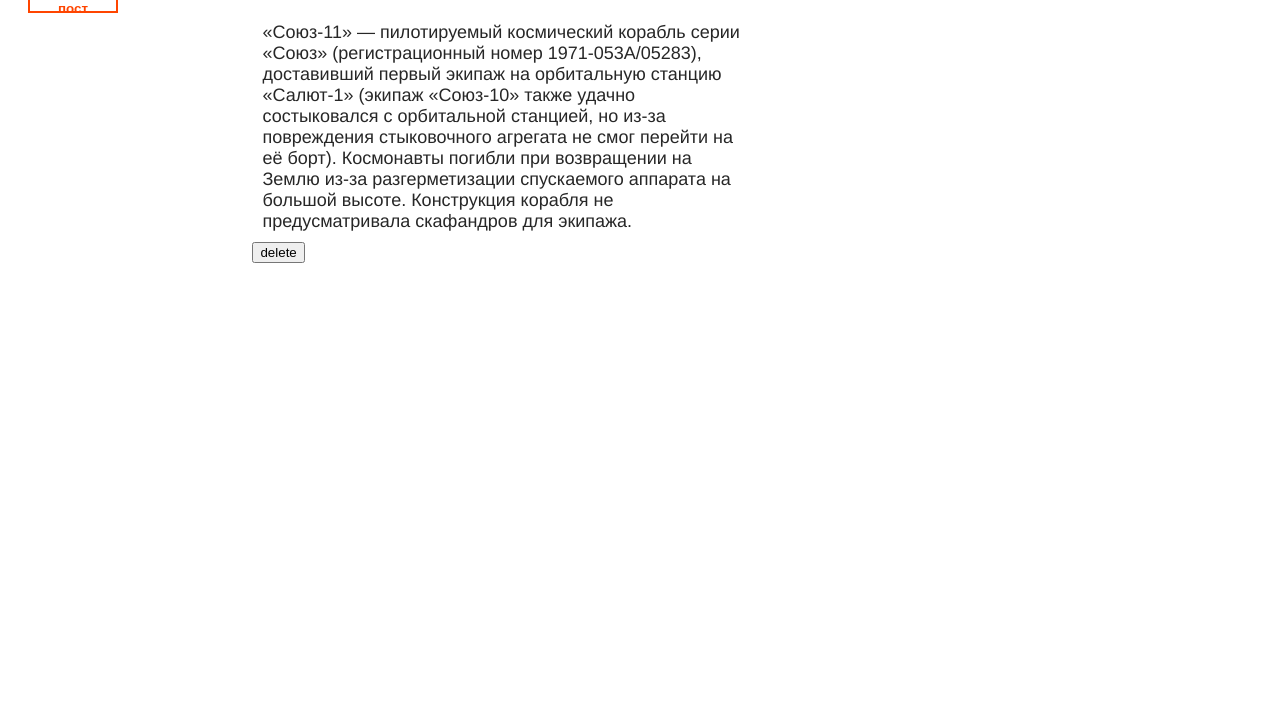
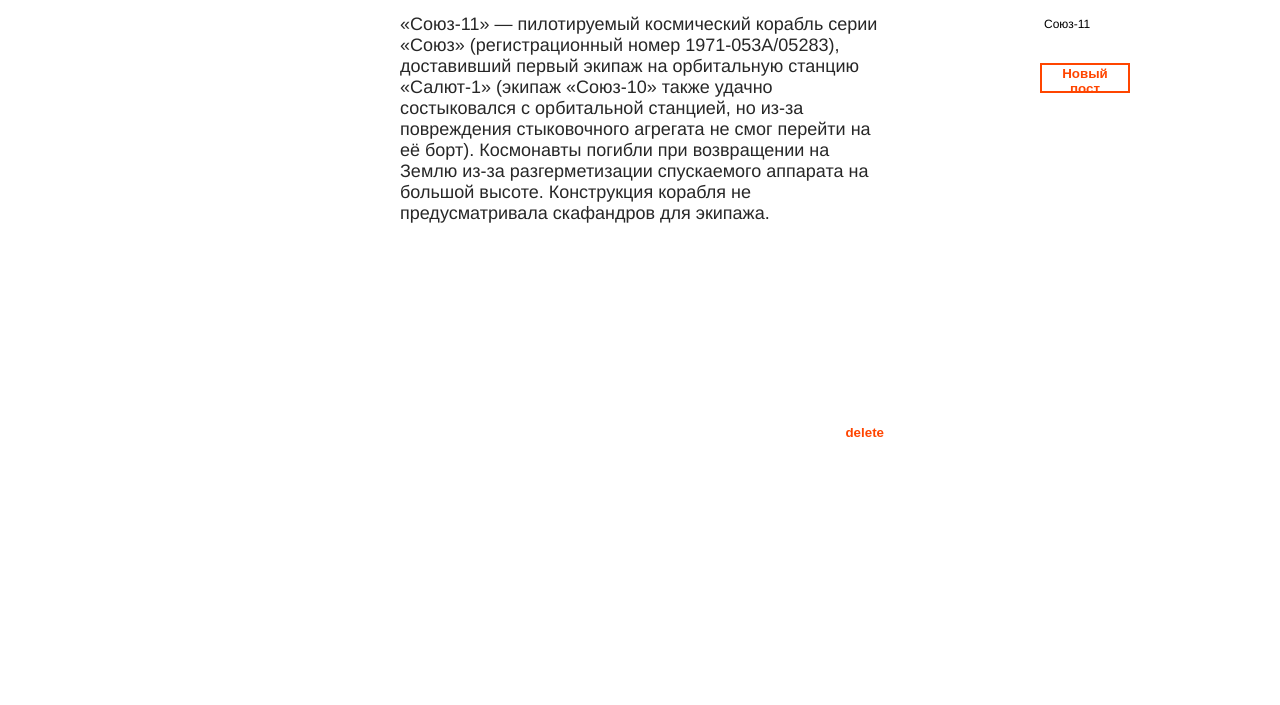
Before and after one commit to ba1uev/notes, a website: page index.html in a window 1280 px wide. Shown: the part 95-800 px from the top of the page. Drawn offline with Linux system fonts and the light colour scheme.

Commit message:
some improvements

```diff
--- a/css/style.scss
+++ b/css/style.scss
@@ -1,28 +1,36 @@
 $act: orangered;
+$paper: rgb(253,253,245);
 
 body {
-//	background: #eee;
+//	background: $paper;
 	font-family: helvetica;
 }
 
 .list {
-	display: inline-block;
+//	display: inline-block;
+	position: absolute;
+	right: 40px;
+	top: 108px;
 	width: 200px;
 	vertical-align: top;
-	margin: 20px 20px 0 20px;
+//	margin: 108px 20px 0 20px;
 	&-items {
 		a {
 			display: block;
 			text-decoration: none;
-			color: #5f5f5f;
+			color: #7e7e7e;
 			padding: 4px;
 			font-size: 12px;
 			background: #fff;
 			margin-bottom: 10px;
 			cursor: pointer;
 			position: relative;
-			&:hover {
-				color: $act;
+//			&:hover {
+////				color: $act;
+//				color: #000;
+//			}
+			&.curr {
+				color: #000;
 			}
 			div {
 				position: absolute;
@@ -55,8 +63,10 @@
 }
 
 .note {
-	display: inline-block;
-	vertical-align: top;
+//	display: inline-block;
+//	vertical-align: top;
+	position: relative;
+	margin: 20px auto;
 	width: 500px;
 	&-header, &-body {
 		padding: 10px;
@@ -73,5 +83,14 @@
 	&-body {
 		font-size: 18px;
 		color: #272727;
+		min-height: 400px;
 	}
 }
+
+.delete {
+	border: none;
+	background: none;
+	color: $act;
+	font-weight: 800;
+	float: right;
+}
--- a/index.html
+++ b/index.html
@@ -31,8 +31,9 @@
 		<script>
 			N.init();
 			N.editor.init();
+			N.list.init();
 			N.router.init();
-			N.list.init();
+
 		</script>
 	</body>
 </html>
--- a/js/editor.js
+++ b/js/editor.js
@@ -46,9 +46,14 @@
 //		console.log('#'+id+' saved');
 	}
 
+	function initNote(){
+		body.focus();
+	}
+
 	return {
 		init: init,
-		loadState: loadState
+		loadState: loadState,
+		initNote: initNote
 	}
 
 })();
--- a/js/list.js
+++ b/js/list.js
@@ -20,12 +20,15 @@
 
 	function bindEvents(){
 		newNoteButton.onclick = function(){
-			var id = Math.max.apply(null, ls.all_notes.split(',')) + 1;
-			listItems.appendChild(makeLink(id, 'New note'));
+			var id = Math.max.apply(null, ls.all_notes.split(',')) + 1,
+				link = makeLink(id, 'New note');
+			listItems.appendChild(link);
 			ls.all_notes += ',' + id;
 			N.addNote(id);
 			N.setCurrId(id);
 			N.editor.loadState(id);
+			N.editor.initNote();
+			link.click();
 		};
 		deleteButton.onclick = function(){
 			// if empty note -> no confirm
@@ -37,20 +40,29 @@
 
 	function loadState(){
 		var notes = ls.all_notes.split(','),
-			notes_count = notes.length;
+			notes_count = notes.length,
+			curr_id = N.getCurrId();
 		while (listItems.firstChild) {
 			listItems.removeChild(listItems.firstChild);
 		}
 		for (var i=0; i<notes_count; i++) {
-			listItems.appendChild(makeLink(notes[i], N.getNote(notes[i],true)));
+			if (notes[i] != curr_id) {
+				listItems.appendChild(makeLink(notes[i], N.getNote(notes[i],true)));
+			} else {
+				listItems.appendChild(makeLink(notes[i], N.getNote(notes[i],true), true));
+			}
+			// if header = '' -> ______
 		}
 	}
 
-	function makeLink(id, title){
+	function makeLink(id, title, curr){
 		var link = document.createElement('a'),
 			cls = document.createElement('div');
 		link.href = '#'+id;
 		link.dataset.id = id;
+		if (curr) {
+			link.className = 'curr';
+		}
 //		cls.innerHTML = '✕';
 //		cls.onclick = function(){
 //			deleteNote(id)
--- a/js/router.js
+++ b/js/router.js
@@ -20,6 +20,7 @@
 			localStorage.all_notes.split(',').indexOf(hash) !== -1) {
 			N.setCurrId(hash);
 			N.editor.loadState(hash);
+			N.list.loadState();
 		} else {
 			window.location.hash = '';
 			N.setCurrId(1);
```
Also changed, not shown: css/build/prod.css, js/build/prod.js, js/build/prod.min.js, 1 other file.
